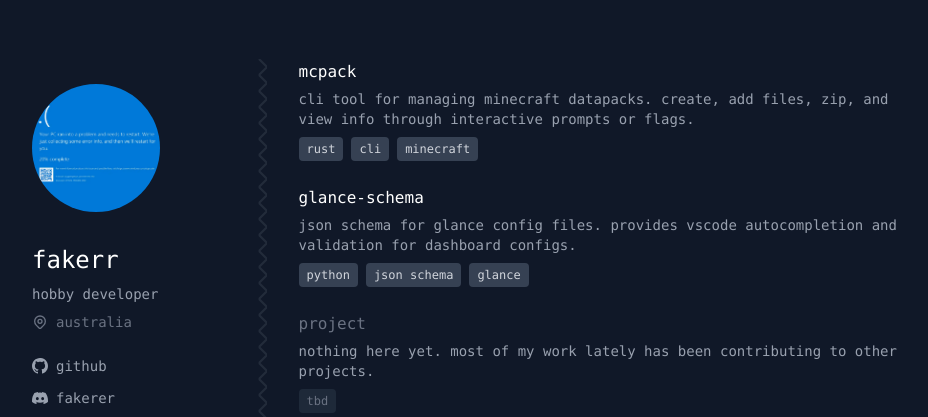
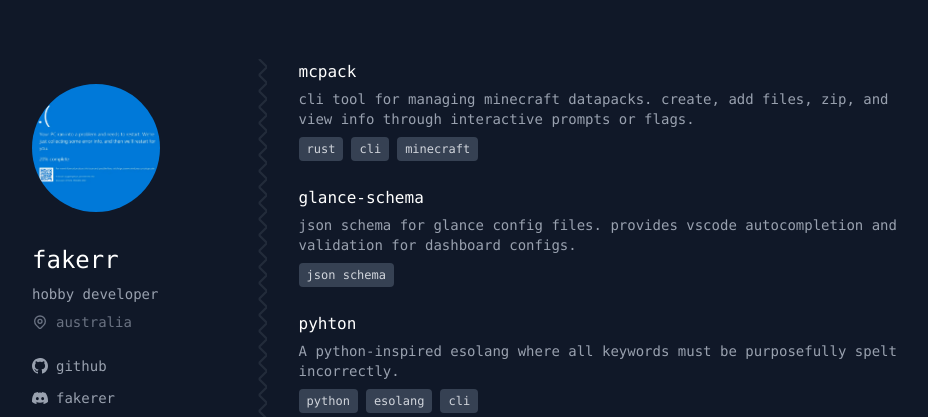
Before and after one commit to not-first/portfolio, a website built with Vite: page index.html in a window 1280 px wide. Shown: the part 138-555 px from the top of the page, without its empty margins (160-1088 px from the left). Built offline with nearby package versions, Linux system fonts and the light colour scheme.

Commit message:
add pyhton project

```diff
--- a/index.html
+++ b/index.html
@@ -178,22 +178,23 @@
               json schema for glance config files. provides vscode autocompletion and validation for dashboard configs.
             </p>
             <div class="flex flex-wrap gap-2">
-              <span class="text-xs bg-gray-700 text-gray-300 px-2 py-1 rounded">python</span>
               <span class="text-xs bg-gray-700 text-gray-300 px-2 py-1 rounded">json schema</span>
-              <span class="text-xs bg-gray-700 text-gray-300 px-2 py-1 rounded">glance</span>
             </div>
           </div>
 
           <!-- empty project -->
           <div>
             <h3 class="font-medium text-white mb-1">
-              <span class="text-gray-500">project</span>
+              <a href="https://github.com/not-first/pyhton" target="_blank"
+                class="hover:text-blue-400 transition-colors">pyhton</a>
             </h3>
             <p class="text-gray-400 text-sm mb-2">
-              nothing here yet. most of my work lately has been contributing to other projects.
+              A python-inspired esolang where all keywords must be purposefully spelt incorrectly.
             </p>
             <div class="flex flex-wrap gap-2">
-              <span class="text-xs bg-gray-800 text-gray-500 px-2 py-1 rounded">tbd</span>
+              <span class="text-xs bg-gray-700 text-gray-300 px-2 py-1 rounded">python</span>
+              <span class="text-xs bg-gray-700 text-gray-300 px-2 py-1 rounded">esolang</span>
+              <span class="text-xs bg-gray-700 text-gray-300 px-2 py-1 rounded">cli</span>
             </div>
           </div>
 
```
